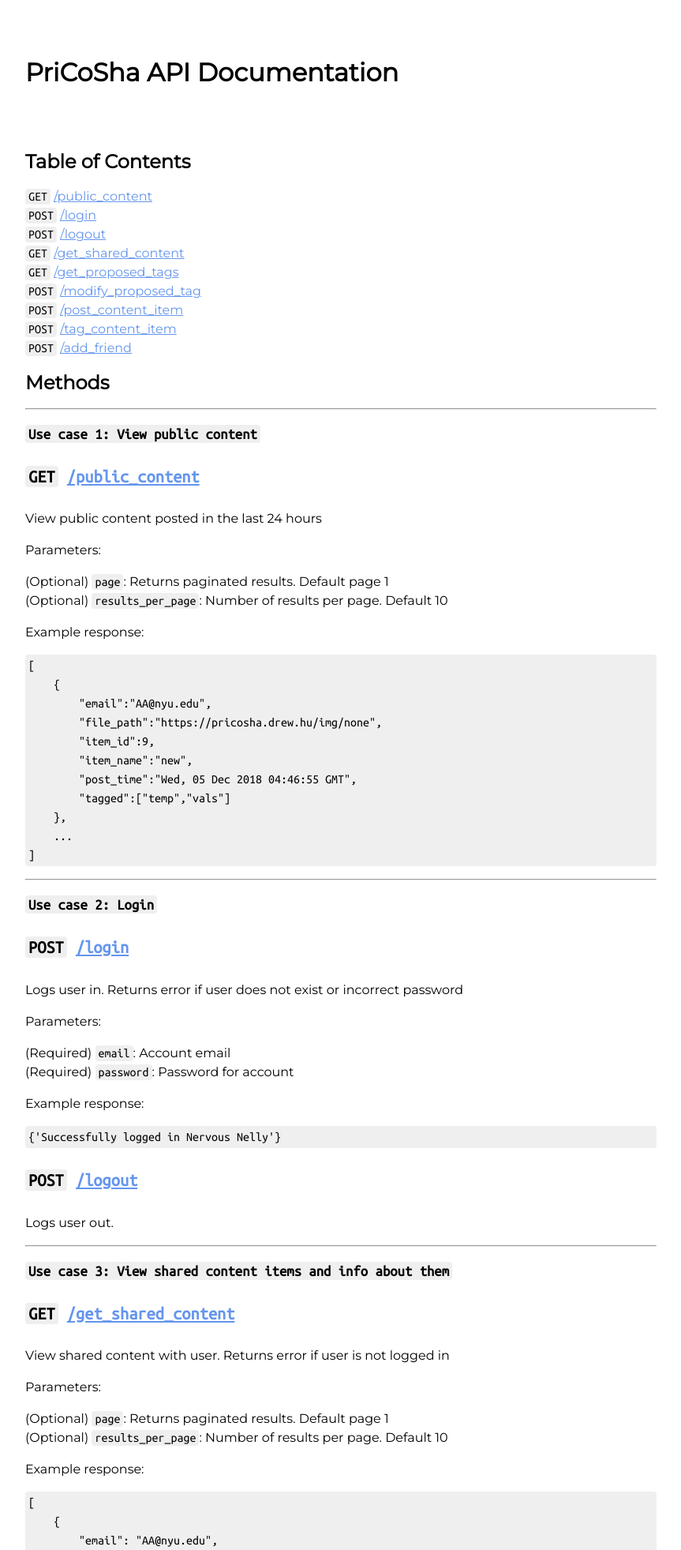
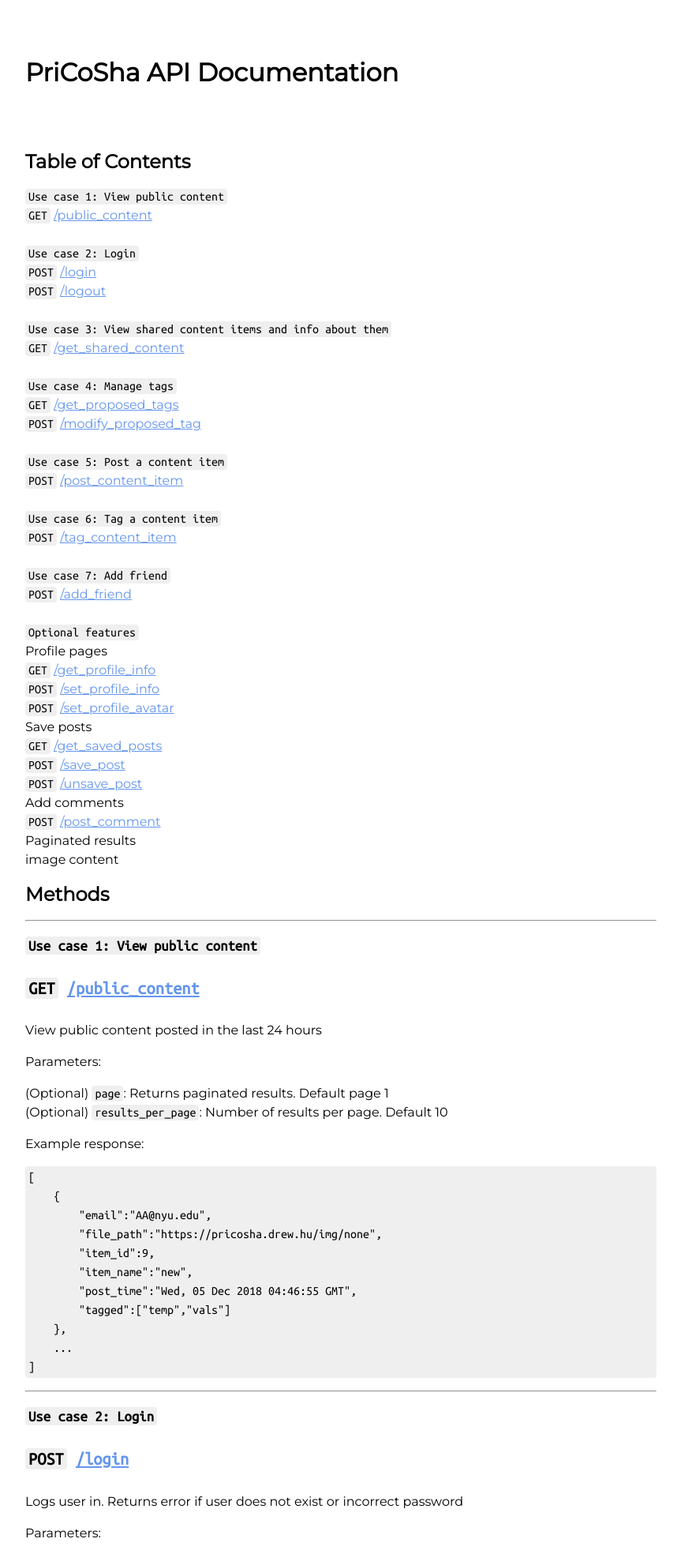
Before and after one commit to pricoshadb/pricosha, a Flask app: page / in a window 1280 px wide. Shown: the top 1963 px of the page at 79% size, without its empty margins (208-1071 px from the left). Run offline with Flask 2, Linux system fonts and the light colour scheme.

Commit message:
Updated backend

```diff
--- a/backend/app.py
+++ b/backend/app.py
@@ -1,4 +1,4 @@
-from flask import Flask, session, request, jsonify, make_response, render_template
+from flask import Flask, session, request, jsonify, make_response, render_template, send_file
 from flask_cors import CORS
 import helpers
 
@@ -26,6 +26,10 @@
 @app.route('/')
 def index():
     return render_template('api.html')
+
+@app.route('/favicon.ico')
+def favicon():
+    return send_file('img/favicon.ico')
 
 
 # 1. View public content posted in the last 24 hours
@@ -244,9 +248,29 @@
     helpers.post_comment(email, item_id, comment)
     return 'ok'
 
+
+@app.route('/get_comments')
+def get_comments():
+    email = session['email']
+    item_id = request.form['item_id']
+    comments = helpers.get_comments(email, item_id)
+    return jsonify(comments)
+
+
+# deletes comment if user
+@app.route('/delete_comment', methods=['POST'])
+def delete_comment():
+    email = session['email']
+    item_id = request.form['item_id']
+    comment_id = request.form['comment_id']
+
+
 @app.route("/img/<path:path>")
 def images(path):
+    import os.path
     full_path = "./img/" + path
+    if not os.path.exists(full_path):
+        return jsonify('Image not found on this server')
     b = open(full_path, 'rb').read()
     resp = make_response(b)
     resp.content_type = "image/jpeg"
--- a/backend/templates/api.html
+++ b/backend/templates/api.html
@@ -4,6 +4,7 @@
   <title>PriCoSha API Documentation</title>
   <link href="https://fonts.googleapis.com/css?family=Ubuntu+Mono" rel="stylesheet">
   <link href="https://fonts.googleapis.com/css?family=Montserrat" rel="stylesheet">
+  <link rel="shortcut icon" href="/favicon.ico">
   <style>
 
 
@@ -62,17 +63,43 @@
   </div>
   <h2><strong>Table of Contents</strong></h2>
   <ul>
+    <li><code>Use case 1: View public content</code></li>
     <li><code>GET</code> <a href="#public_content">/public_content</a></li>
+    <li><br/></li>
+    <li><code>Use case 2: Login</code></li>
     <li><code>POST</code> <a href="#login">/login</a></li>
     <li><code>POST</code> <a href="#logout">/logout</a></li>
+    <li><br/></li>
+    <li><code>Use case 3: View shared content items and info about them</code></li>
     <li><code>GET</code> <a href="#get_shared_content">/get_shared_content</a></li>
+    <li><br/></li>
+    <li><code>Use case 4: Manage tags</code></li>
     <li><code>GET</code> <a href="#get_proposed_tags">/get_proposed_tags</a></li>
     <li><code>POST</code> <a href="#modify_proposed_tag">/modify_proposed_tag</a></li>
+    <li><br/></li>
+    <li><code>Use case 5: Post a content item</code></li>
     <li><code>POST</code> <a href="#post_content_item">/post_content_item</a></li>
+    <li><br/></li>
+    <li><code>Use case 6: Tag a content item</code></li>
     <li><code>POST</code> <a href="#tag_content_item">/tag_content_item</a></li>
+    <li><br/></li>
+    <li><code>Use case 7: Add friend</code></li>
     <li><code>POST</code> <a href="#add_friend">/add_friend</a></li>
-    <li></li>
-    <li></li>
+    <li><br/></li>
+    <li><code>Optional features</code></li>
+    <li>Profile pages</li>
+    <li><code>GET</code> <a href="#get_profile_info">/get_profile_info</a></li>
+    <li><code>POST</code> <a href="#set_profile_info">/set_profile_info</a></li>
+    <li><code>POST</code> <a href="#set_profile_avatar">/set_profile_avatar</a></li>
+    <li>Save posts</li>
+    <li><code>GET</code> <a href="#get_saved_posts">/get_saved_posts</a></li>
+    <li><code>POST</code> <a href="#save_post">/save_post</a></li>
+    <li><code>POST</code> <a href="#unsave_post">/unsave_post</a></li>
+    <li>Add comments</li>
+    <li><code>POST</code> <a href="#post_comment">/post_comment</a></li>
+    <li>Paginated results</li>
+    <li>image content</li>
+
   </ul>
   <h2><strong>Methods</strong></h2>
   <hr>
@@ -228,6 +255,9 @@
       <p>Example response:</p>
       <pre class="code">{'Successfully added Fred Fox to friend group Family'}</pre>
     </li>
+    <li id="get_profile_info"></li>
+    <li id="set_profile_info"></li>
+    <li id="set_profile_avatar"></li>
 
 
   </ul>
```
Also changed, not shown: backend/helpers.py (+9 -0 lines), backend/img/favicon.ico (added).
